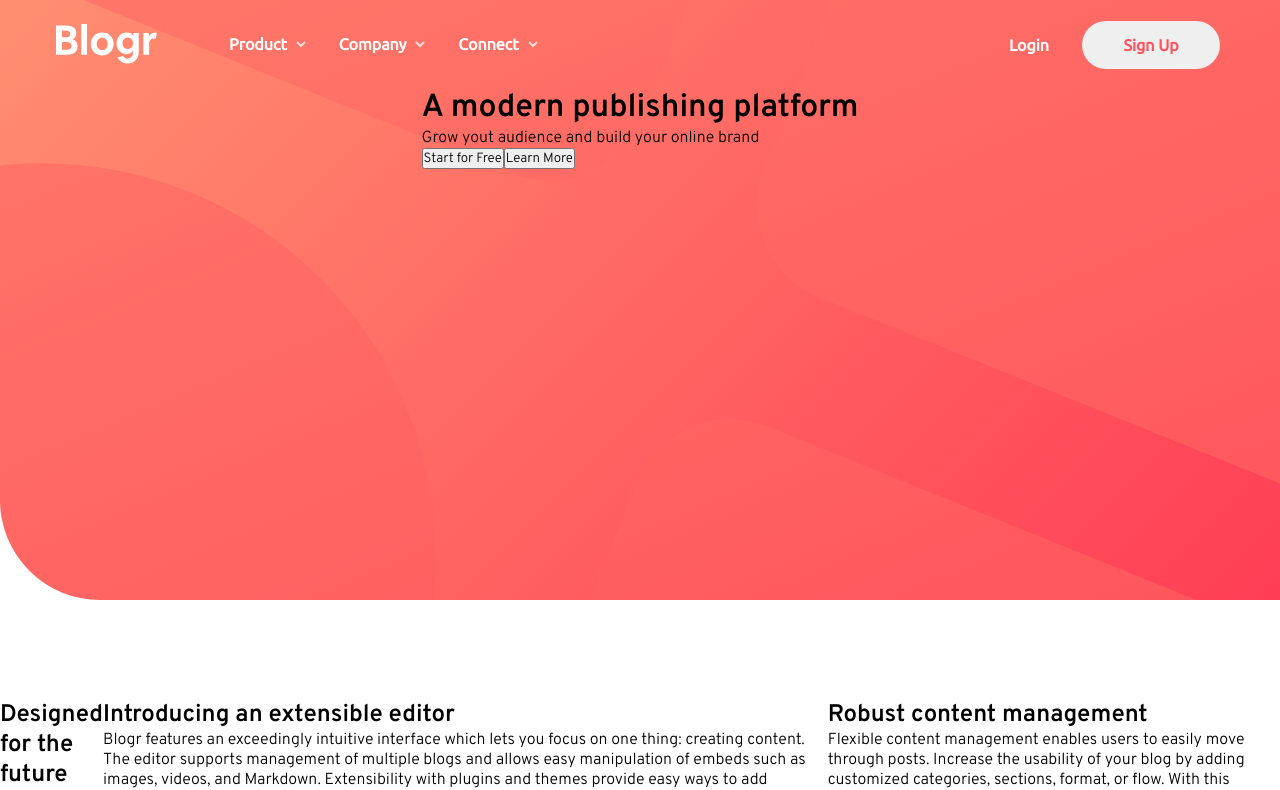
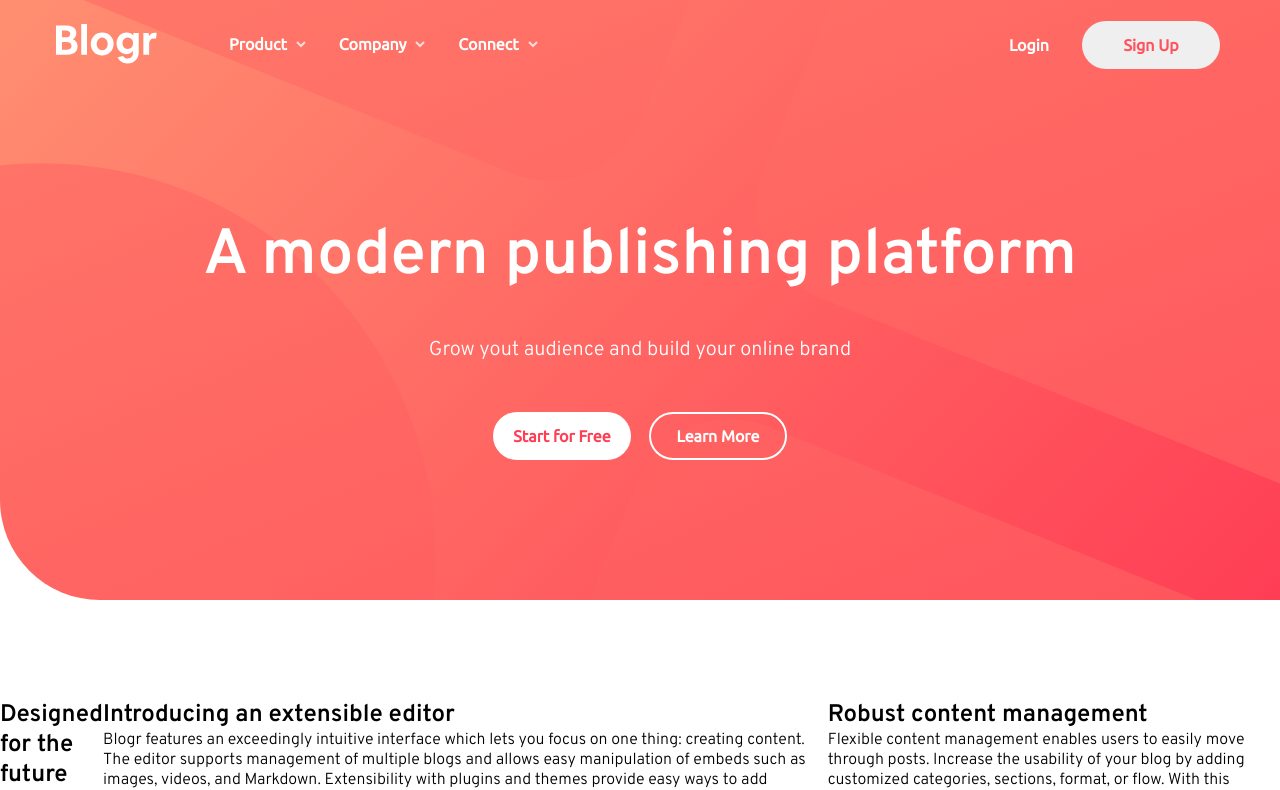
Before and after one commit to AndrioC/blogr-landing-page-challenge, a React (Create React App) app: page / in a window 1280 px wide. Shown: the top 790 px of the page. Built offline with nearby package versions, Linux system fonts and the light colour scheme; the HTML template or start-up script is replaced by a standard one.

Commit message:
Header desktop layout finished

```diff
--- a/src/components/Header/styles.ts
+++ b/src/components/Header/styles.ts
@@ -102,12 +102,13 @@ export const HeaderContent = styled.div<HeaderContentProps>`
 `;
 
 export const InfoContent = styled.div`
+
+    width: 100%;
+    display: flex;
+    flex-direction: column;
+    align-items: center;
+    justify-content: center;
     @media(max-width: 900px){
-        width: 100%;
-        display: flex;
-        flex-direction: column;
-        align-items: center;
-        justify-content: center;
         margin-top: 108px;
 
         h1 {
@@ -171,4 +172,72 @@ export const InfoContent = styled.div`
             }
         }
     }
+
+    @media(min-width: 901px){
+        margin-top: 120px;
+
+        h1 {
+            font-size: 64px;
+            font-weight: 600;
+            color: var(--white);
+            max-width: 900px;
+            text-align: center;
+            line-height: 99px;
+        }
+
+        p {
+            margin-top: 30px;
+            font-size: 20px;
+            font-weight: 300;
+            line-height: 27px;
+            color: var(--white);
+            max-width: 500px;
+            text-align: center;
+        }
+
+        > div {
+            display: flex;
+            margin-top: 48px;
+            button {
+                width: 138px;
+                height: 48px;
+                border-radius: 27px;
+
+                & + button {
+                    margin-left: 18px;
+                }
+            }
+
+            .button-start-for-free{
+                background: var(--white);
+                color: var(--red-100);
+                font-size: 16px;
+                font-weight: bold;
+                font-family: 'Ubuntu';
+                transition: .3s;
+                border: none;
+
+                &:hover{
+                    background: var(--red-50);
+                    color: var(--white);
+                }
+            }
+
+            .button-learn-more{
+                background: transparent;
+                border: 2px solid var(--white);
+                color: var(--white);
+                font-size: 16px;
+                font-weight: bold;
+                font-family: 'Ubuntu';
+                transition: .3s;
+
+                &:hover{
+                    background: var(--white);
+                    color: var(--red-100);
+                }
+            }
+        }
+
+    }
 `;
```
